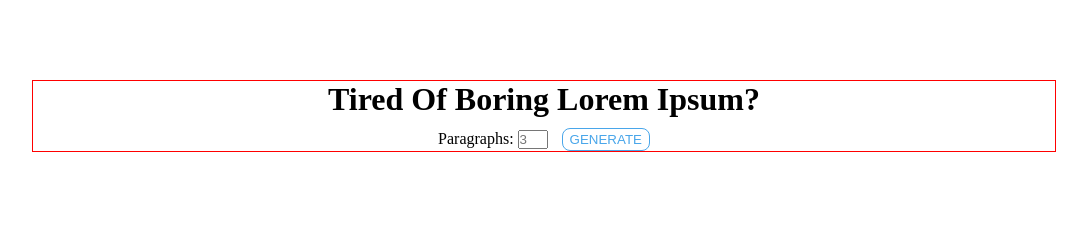
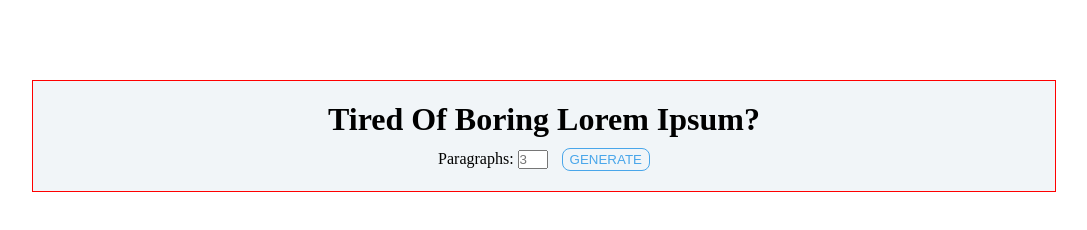
Before and after one commit to fahadshoukat/my-lorem-ipsum, a plain HTML site: page index.html in a window 1280 px wide. Shown: the whole page, without its empty margins (96-1183 px from the left). Drawn offline with Linux system fonts and the light colour scheme.

Commit message:
addBackgroundAndPaddingToContainer

```diff
--- a/style.css
+++ b/style.css
@@ -13,6 +13,8 @@
     margin: 10vh auto;
     border: 1px solid red;
     text-align: center;
+    background-color: #F1F5F8;
+    padding: 20px;
 }
 
 .form {
```
